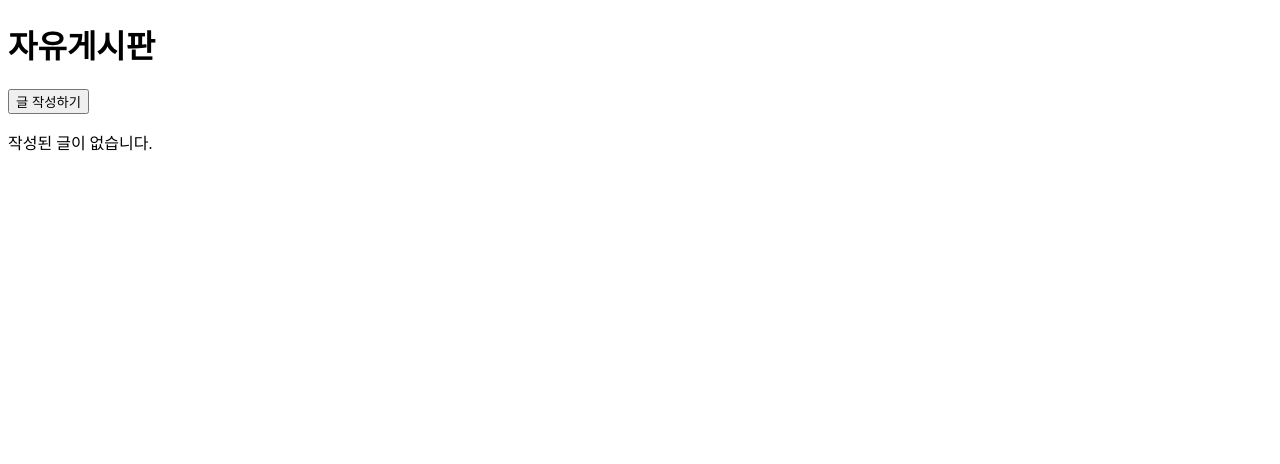
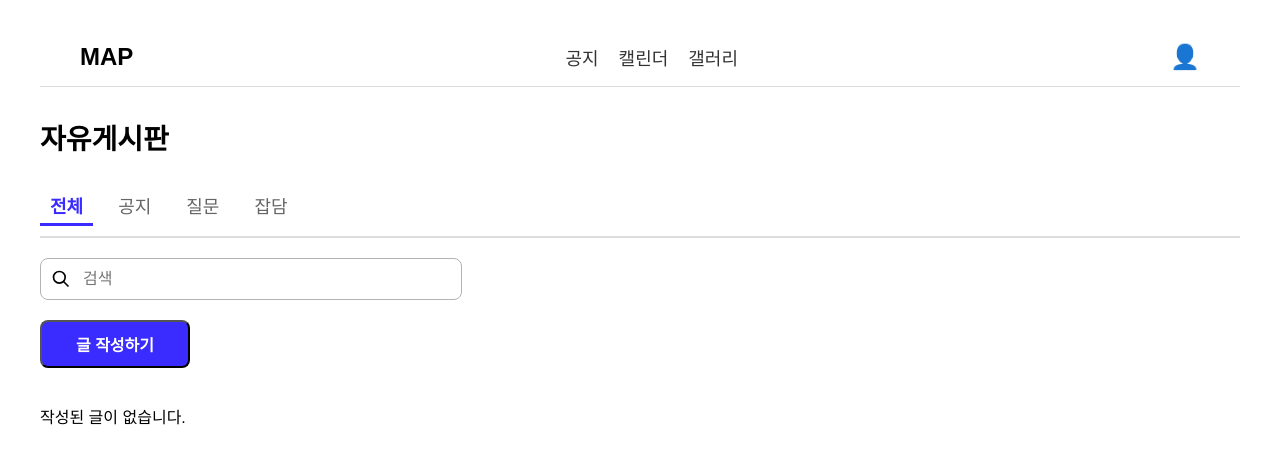
Before and after one commit to MAP-webpage/Front, a React (Create React App) app: page /freeBoard in a window 1280 px wide. Shown: the top 464 px of the page. Built offline with nearby package versions, Linux system fonts and the light colour scheme.

Commit message:
캘린더, 이미지

```diff
--- a/src/Freeboard.css
+++ b/src/Freeboard.css
@@ -1,33 +1,190 @@
-.freeboard-select {
+/* 자유게시판 전체 화면 */
+.freeboard-container {
   width: 100%;
-  padding: 8px;
-  margin-top: 10px;
-  border-radius: 5px;
-  border: 1px solid #ddd;
+  max-width: 1200px;
+  margin: 0 auto;
+  padding: 20px;
+  font-family: 'Noto Sans KR', sans-serif;
 }
 
-.freeboard-file-upload {
-  margin-top: 10px;
+/* 헤더 */
+.freeboard-header {
+  display: flex;
+  justify-content: space-between;
+  align-items: center;
+  padding: 15px 40px;
+  background: #fff;
+  border-bottom: 1px solid #ddd;
 }
 
-.freeboard-image-preview {
-  width: 100%;
-  height: auto;
-  margin-top: 10px;
-  border-radius: 5px;
+.freeboard-header .logo {
+  font-size: 24px;
+  font-weight: bold;
 }
 
-.freeboard-post-thumbnail {
+.freeboard-header .nav-links {
+  display: flex;
+  gap: 20px;
+}
+
+.freeboard-header .nav-links span {
+  cursor: pointer;
+  font-size: 18px;
+  color: #333;
+}
+
+.freeboard-header .nav-links span:hover {
+  color: #3A2CFF;
+}
+
+.freeboard-header .user-icon {
+  font-size: 24px;
+  cursor: pointer;
+}
+
+/* 자유게시판 제목 */
+.page-title {
+  font-size: 28px;
+  font-weight: 700;
+  margin: 30px 0;
+}
+
+/* 카테고리 필터 */
+.category-filter {
+  display: flex;
+  gap: 15px;
+  border-bottom: 2px solid #ddd;
+  padding-bottom: 10px;
+  margin-bottom: 20px;
+}
+
+.category-item {
+  cursor: pointer;
+  font-size: 18px;
+  color: #666;
+  padding: 5px 10px;
+}
+
+.category-item.active {
+  font-weight: bold;
+  color: #3A2CFF;
+  border-bottom: 3px solid #3A2CFF;
+}
+
+/* 검색창 */
+.search-container {
+  position: relative;
   width: 100%;
-  height: 150px;
-  object-fit: cover;
+  max-width: 400px;
+  margin-bottom: 20px;
+  display: flex;
+  align-items: center;
+  border: 1px solid #b3b3b3;
   border-radius: 8px;
+  padding: 10px;
+  background-color: white;
+}
+
+/* 돋보기 아이콘 */
+.search-icon {
+  width: 20px;
+  height: 20px;
+  margin-right: 10px; /* 아이콘과 입력 필드 사이 간격 */
+  display: flex;
+  align-items: center;
+  justify-content: center;
+}
+
+/* 검색 입력 필드 */
+.search-input {
+  flex-grow: 1; /* 입력 필드가 남은 공간을 차지 */
+  border: none;
+  font-size: 16px;
+}
+
+.search-input:focus {
+  outline: none;
+}
+
+/* 글 작성 버튼 */
+.write-button {
+  display: block;
+  width: 150px;
+  padding: 10px;
+  text-align: center;
+  background: #3A2CFF;
+  color: white;
+  border-radius: 8px;
+  cursor: pointer;
+  font-size: 16px;
+  font-weight: bold;
+  margin-bottom: 20px;
+}
+
+.write-button:hover {
+  background: #2B1ECC;
+}
+
+/* 게시글 목록 */
+.freeboard-grid {
+  display: grid;
+  grid-template-columns: repeat(auto-fill, minmax(250px, 1fr));
+  gap: 20px;
+}
+
+.freeboard-post-card {
+  background: white;
+  border-radius: 8px;
+  box-shadow: 0 2px 10px rgba(0, 0, 0, 0.1);
+  padding: 20px;
+  cursor: pointer;
+}
+
+.freeboard-post-card:hover {
+  box-shadow: 0 4px 15px rgba(0, 0, 0, 0.2);
+}
+
+.freeboard-post-title {
+  font-size: 18px;
+  font-weight: bold;
+  margin-bottom: 10px;
 }
 
 .freeboard-post-meta {
-  font-size: 0.9rem;
-  color: gray;
   display: flex;
   justify-content: space-between;
-  margin-top: 8px;
+  font-size: 14px;
+  color: #666;
 }
+
+.views-container {
+  display: flex;
+  align-items: center;
+  gap: 5px;
+}
+
+/* 조회수 아이콘 스타일 */
+.views-icon {
+  width: 13px;
+  height: 12px;
+  display: flex;
+  align-items: center;
+  justify-content: center;
+}
+
+/* 반응형 디자인 */
+@media (max-width: 768px) {
+  .freeboard-header {
+    flex-direction: column;
+    gap: 10px;
+    text-align: center;
+  }
+
+  .freeboard-grid {
+    grid-template-columns: repeat(auto-fill, minmax(100%, 1fr));
+  }
+
+  .write-button {
+    width: 100%;
+  }
+}
--- a/src/Freeboard.js
+++ b/src/Freeboard.js
@@ -1,21 +1,23 @@
 import React, { useState, useEffect } from 'react';
 import { Card, CardContent } from './components/ui/Card';
 import { Button } from './components/ui/Button';
+import { Input } from './components/ui/Input';
 import { motion } from 'framer-motion';
 import { useNavigate } from 'react-router-dom';
 import LikeButton from './components/ui/LikeButton';
 import './Freeboard.css';
 
+const categories = ['전체', '공지', '질문', '잡담'];
+
 const FreeBoard = () => {
   const navigate = useNavigate();
-
-  // localStorage에서 저장된 게시물 불러오기
   const [posts, setPosts] = useState(() => {
     const savedPosts = localStorage.getItem('freeboardPosts');
     return savedPosts ? JSON.parse(savedPosts) : [];
   });
+  const [selectedCategory, setSelectedCategory] = useState('전체');
+  const [searchQuery, setSearchQuery] = useState('');
 
-  // localStorage에서 게시물 불러오기 (처음 한 번 실행)
   useEffect(() => {
     const savedPosts = localStorage.getItem('freeboardPosts');
     if (savedPosts) {
@@ -23,7 +25,6 @@ const FreeBoard = () => {
     }
   }, []);
 
-  // posts가 변경될 때마다 localStorage에 저장 (새 글 작성, 삭제 등 반영)
   useEffect(() => {
     localStorage.setItem('freeboardPosts', JSON.stringify(posts));
   }, [posts]);
@@ -35,7 +36,6 @@ const FreeBoard = () => {
       )
     );
 
-    // localStorage에도 업데이트
     const updatedPosts = posts.map(post =>
       post.id === id ? { ...post, views: post.views + 1 } : post
     );
@@ -44,15 +44,67 @@ const FreeBoard = () => {
     navigate(`/post/${id}`);
   };
 
+  const filteredPosts = posts.filter(post =>
+    (selectedCategory === '전체' || post.category === selectedCategory) &&
+    (post.title.includes(searchQuery) || post.content.includes(searchQuery))
+  );
+
   return (
     <div className="freeboard-container">
+      {/* 헤더 */}
+      <header className="freeboard-header">
+        <div className="logo">MAP</div>
+        <nav className="nav-links">
+          <span onClick={() => navigate('/notice')}>공지</span>
+          <span onClick={() => navigate('/calender')}>캘린더</span>
+          <span onClick={() => navigate('/gallerypage')}>갤러리</span>
+        </nav>
+        <div className="user-icon" onClick={() => navigate('/mypage')}>👤</div>
+      </header>
+
+      {/* 자유게시판 제목 */}
       <h1 className="page-title">자유게시판</h1>
+
+      {/* 카테고리 선택 */}
+      <div className="category-filter">
+        {categories.map(category => (
+          <span
+            key={category}
+            className={`category-item ${selectedCategory === category ? 'active' : ''}`}
+            onClick={() => setSelectedCategory(category)}
+          >
+            {category}
+          </span>
+        ))}
+      </div>
+
+      {/* 검색창 */}
+      <div className="search-container">
+        {/* SVG 돋보기 아이콘 */}
+        <div className="search-icon">
+          <svg width="20" height="20" viewBox="0 0 24 24" fill="none" xmlns="http://www.w3.org/2000/svg">
+            <circle cx="10" cy="10" r="7" stroke="#000" strokeWidth="2" />
+            <line x1="15" y1="15" x2="21" y2="21" stroke="#000" strokeWidth="2" />
+          </svg>
+        </div>
+
+        <Input
+          type="text"
+          placeholder="검색"
+          value={searchQuery}
+          onChange={(e) => setSearchQuery(e.target.value)}
+          className="search-input"
+        />
+      </div>
+
+      {/* 글 작성 버튼 */}
       <Button onClick={() => navigate('/create')} className="write-button">
         글 작성하기
       </Button>
 
+      {/* 게시글 목록 */}
       <div className="freeboard-grid">
-        {posts.length === 0 ? (
+        {filteredPosts.length === 0 ? (
           <motion.p
             className="text-center text-gray-500"
             initial={{ opacity: 0 }}
@@ -62,7 +114,7 @@ const FreeBoard = () => {
             작성된 글이 없습니다.
           </motion.p>
         ) : (
-          posts.map(post => (
+          filteredPosts.map(post => (
             <motion.div
               key={post.id}
               initial={{ opacity: 0 }}
@@ -75,7 +127,25 @@ const FreeBoard = () => {
                     <h2 className="freeboard-post-title">{post.title}</h2>
                   </div>
                   <p className="freeboard-post-meta">
-                    <span>👁️ {post.views}</span>
+                    <span className="views-container">
+                      <div className="views-icon">
+                        <svg width="13" height="12" viewBox="0 0 13 12" fill="none" xmlns="http://www.w3.org/2000/svg">
+                          <g clipPath="url(#clip0_323_222)">
+                            <path d="M0.541748 6C0.541748 6 2.70841 2 6.50008 2C10.2917 2 12.4584 6 12.4584 6C12.4584 6 10.2917 10 6.50008 10C2.70841 10 0.541748 6 0.541748 6Z"
+                              stroke="#9B9B9B" strokeWidth="1.2" strokeLinecap="round" strokeLinejoin="round" />
+                            <path d="M6.5 7.5C7.39746 7.5 8.125 6.82843 8.125 6C8.125 5.17157 7.39746 4.5 6.5 4.5C5.60254 4.5 4.875 5.17157 4.875 6C4.875 6.82843 5.60254 7.5 6.5 7.5Z"
+                              fill="#9B9B9B" stroke="#9B9B9B" strokeWidth="1.5" strokeLinecap="round" strokeLinejoin="round" />
+                          </g>
+                          <defs>
+                            <clipPath id="clip0_323_222">
+                              <rect width="13" height="12" fill="white" />
+                            </clipPath>
+                          </defs>
+                        </svg>
+                      </div>
+                      {post.views}
+                    </span>
+
                     <LikeButton postId={post.id} initialLikes={post.likes} />
                   </p>
                 </CardContent>
--- a/src/components/ui/LikeButton.jsx
+++ b/src/components/ui/LikeButton.jsx
@@ -6,14 +6,14 @@ const LikeButton = ({ postId, initialLikes }) => {
   const [liked, setLiked] = useState(false);
 
   useEffect(() => {
-    // 🟢 localStorage에서 해당 게시물의 likes 상태 가져오기
+    // localStorage에서 해당 게시물의 likes 상태 가져오기
     const savedPosts = JSON.parse(localStorage.getItem('freeboardPosts')) || [];
     const post = savedPosts.find(p => p.id === postId);
     if (post) {
-      setLikes(post.likes); // ✅ 저장된 likes 값 유지
+      setLikes(post.likes); // 저장된 likes 값 유지
     }
 
-    // 🟢 사용자가 이 게시물에 공감한 기록이 있는지 확인
+    // 사용자가 이 게시물에 공감한 기록이 있는지 확인
     const storedLike = localStorage.getItem(`liked-${postId}`);
     if (storedLike) {
       setLiked(true);
@@ -25,23 +25,23 @@ const LikeButton = ({ postId, initialLikes }) => {
       setLikes(likes + 1);
       setLiked(true);
 
-      // ✅ 기존 게시물 리스트에서 해당 게시물의 likes만 증가
+      // 기존 게시물 리스트에서 해당 게시물의 likes만 증가
       const savedPosts = JSON.parse(localStorage.getItem('freeboardPosts')) || [];
       const updatedPosts = savedPosts.map(post =>
         post.id === postId ? { ...post, likes: post.likes + 1 } : post
       );
 
-      // ✅ 업데이트된 게시물 리스트 다시 저장
+      // 업데이트된 게시물 리스트 다시 저장
       localStorage.setItem('freeboardPosts', JSON.stringify(updatedPosts));
 
-      // ✅ 개별 공감 상태 저장
+      // 개별 공감 상태 저장
       localStorage.setItem(`liked-${postId}`, 'true');
     }
   };
 
   return (
     <Button onClick={handleLike} className={`like-button ${liked ? 'liked' : ''}`}>
-      ❤️ {likes}
+      좋아요 {likes}
     </Button>
   );
 };
```
